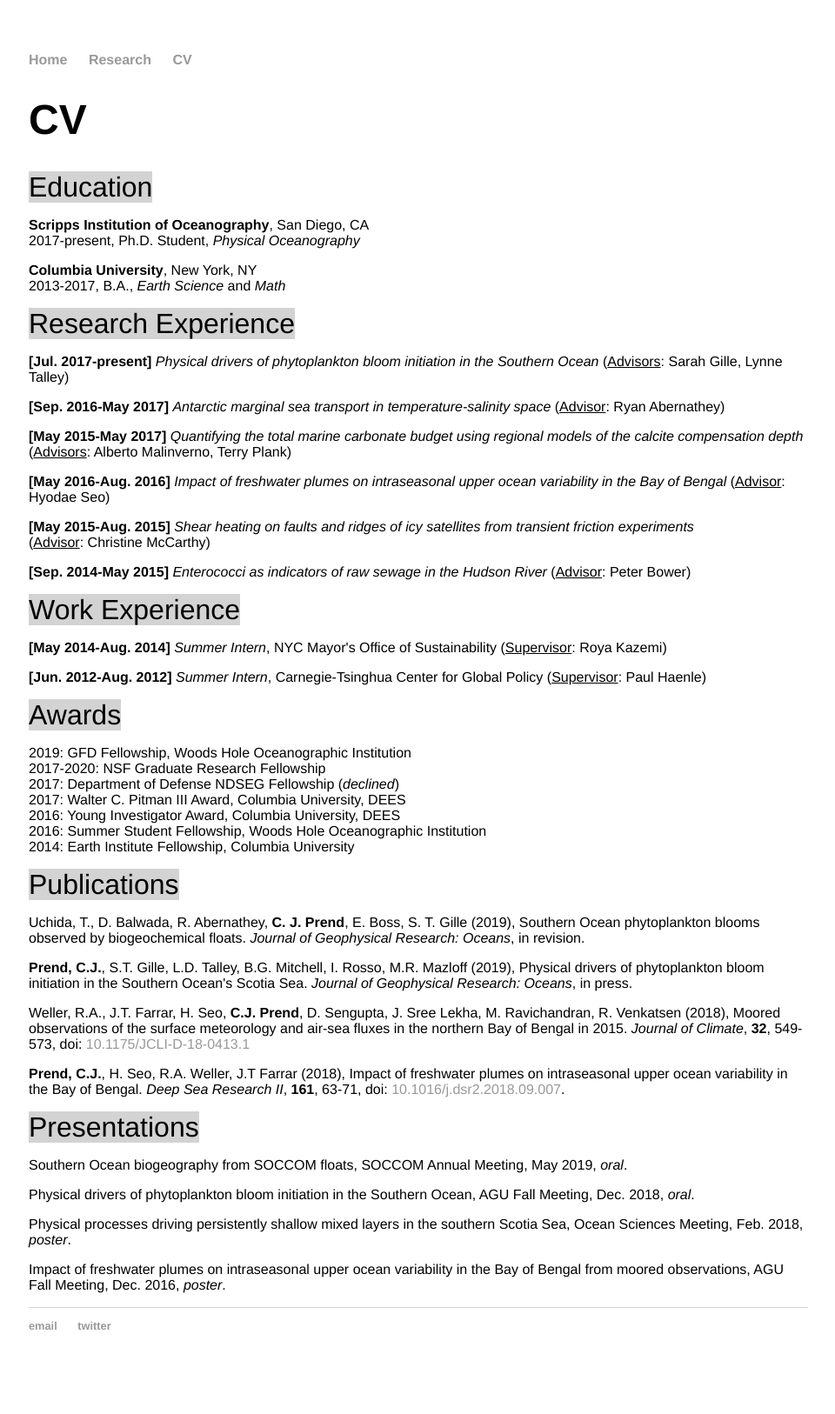
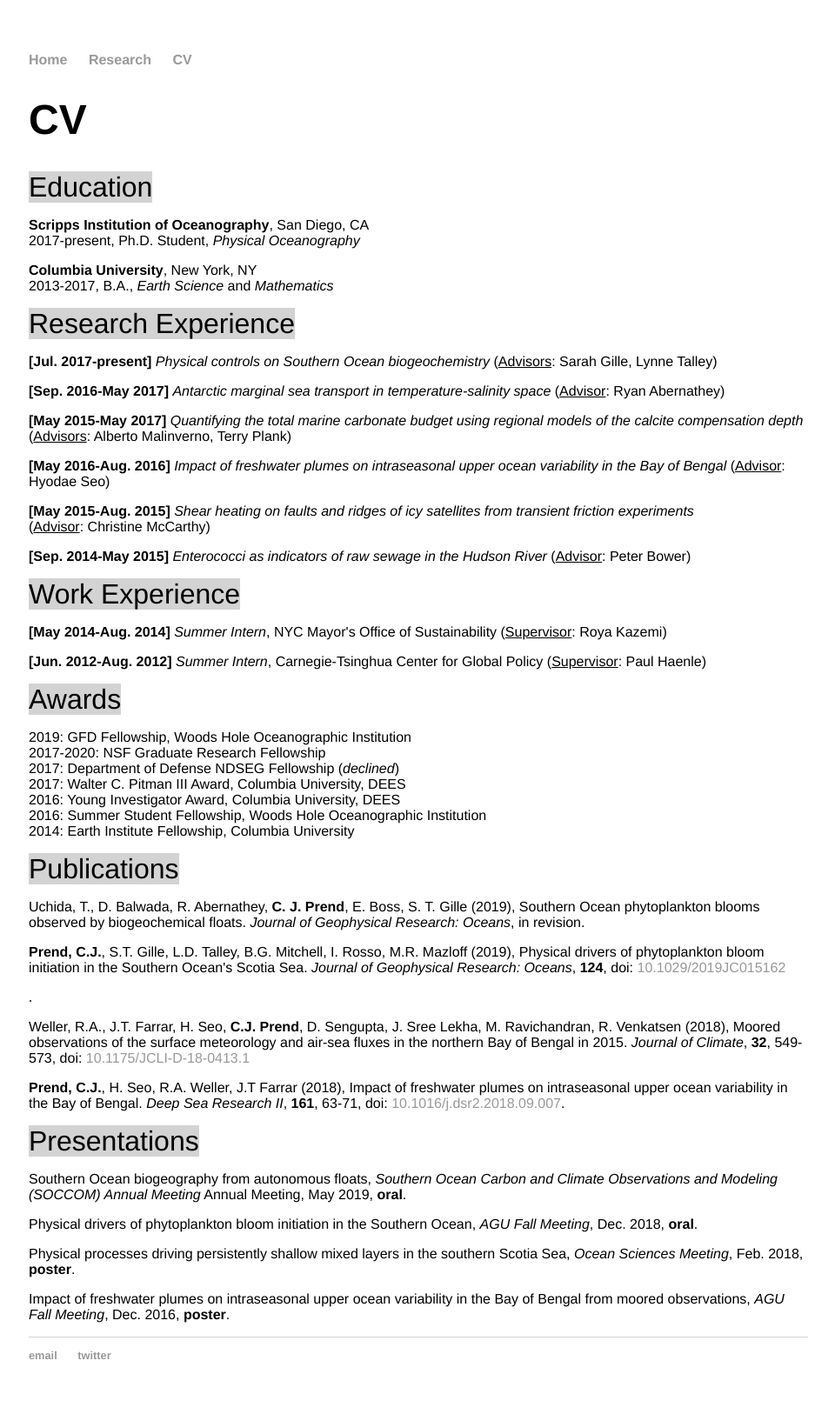
Before and after one commit to cprend/cprend.github.io, a Jekyll site: the page cv/index.html, which Jekyll copies as it is, in a window 1280 px wide. Shown: the whole page at 87% size, without its empty margins (159-1119 px from the left). Built offline with Jekyll 4.4.1, drawn with Linux system fonts in a browser that asks for light colours; before the commit the page ends 1592 px from its top, so only the background shows below that.

Commit message:
Update index.html

```diff
--- a/cv/index.html
+++ b/cv/index.html
@@ -21,9 +21,9 @@
 		<p><b>Scripps Institution of Oceanography</b>, San Diego, CA<br/>
 		2017-present, Ph.D. Student, <em>Physical Oceanography</em></p>
 		<p><b>Columbia University</b>, New York, NY<br/>
-		2013-2017, B.A., <em>Earth Science</em> and <em>Math</em></p>
+		2013-2017, B.A., <em>Earth Science</em> and <em>Mathematics</em></p>
 		<p1>Research Experience</p1>
-		<p><b>[Jul. 2017-present]</b> <em>Physical drivers of phytoplankton bloom initiation in the Southern Ocean</em> (<u>Advisors</u>: Sarah Gille, Lynne Talley)</p>
+		<p><b>[Jul. 2017-present]</b> <em>Physical controls on Southern Ocean biogeochemistry</em> (<u>Advisors</u>: Sarah Gille, Lynne Talley)</p>
 		<p><b>[Sep. 2016-May 2017]</b> <em>Antarctic marginal sea transport in temperature-salinity space</em> (<u>Advisor</u>: Ryan Abernathey)</p>
 		<p><b>[May 2015-May 2017]</b> <em>Quantifying the total marine carbonate budget using regional models of the calcite compensation
 			depth</em> (<u>Advisors</u>: Alberto Malinverno, Terry Plank)</p>
@@ -47,18 +47,18 @@
 		<p>Uchida, T., D. Balwada, R. Abernathey, <b>C. J. Prend</b>, E. Boss, S. T. Gille (2019), Southern Ocean phytoplankton blooms observed by biogeochemical floats.
 		<em>Journal of Geophysical Research: Oceans</em>, in revision.
 		<p><b>Prend, C.J.</b>, S.T. Gille, L.D. Talley, B.G. Mitchell, I. Rosso, M.R. Mazloff (2019), Physical drivers of phytoplankton bloom initiation in the Southern Ocean's
-		Scotia Sea. <em>Journal of Geophysical Research: Oceans</em>, in press.
+		Scotia Sea. <em>Journal of Geophysical Research: Oceans</em>, <b>124</b>, doi: <a href="https://agupubs.onlinelibrary.wiley.com/doi/full/10.1029/2019JC015162">10.1029/2019JC015162</a></p>.
 		<p>Weller, R.A., J.T. Farrar, H. Seo, <b>C.J. Prend</b>, D. Sengupta, J. Sree Lekha, M. Ravichandran, R. Venkatsen (2018), Moored observations of the surface meteorology
 		and air-sea fluxes in the northern Bay of Bengal in 2015. <em>Journal of Climate</em>, <b>32</b>, 549-573, doi: <a href="https://journals.ametsoc.org/doi/abs/10.1175/JCLI-D-18-0413.1">10.1175/JCLI-D-18-0413.1</a></p>
 		<p><b>Prend, C.J.</b>, H. Seo, R.A. Weller, J.T Farrar (2018), Impact of freshwater plumes on intraseasonal
 		upper ocean variability in the Bay of Bengal. <em>Deep Sea Research II</em>, <b>161</b>, 63-71, doi: <a href="https://www.sciencedirect.com/science/article/pii/S0967064517304010?via%3Dihub">10.1016/j.dsr2.2018.09.007</a>.</p>
 		<p1>Presentations</p1>
-		<p>Southern Ocean biogeography from SOCCOM floats, SOCCOM Annual Meeting, May 2019, <em>oral</em>.</p>
-		<p>Physical drivers of phytoplankton bloom initiation in the Southern Ocean, AGU Fall Meeting, Dec. 2018, <em>oral</em>.</p>
+		<p>Southern Ocean biogeography from autonomous floats, <em>Southern Ocean Carbon and Climate Observations and Modeling (SOCCOM) Annual Meeting</em> Annual Meeting, May 2019, <b>oral</b>.</p>
+		<p>Physical drivers of phytoplankton bloom initiation in the Southern Ocean, <em>AGU Fall Meeting</em>, Dec. 2018, <b>oral</b>.</p>
 		<p>Physical processes driving persistently shallow mixed layers in the southern Scotia Sea,
-			Ocean Sciences Meeting, Feb. 2018, <em>poster</em>.</p>
+			<em>Ocean Sciences Meeting</em>, Feb. 2018, <b>poster</b>.</p>
 		<p>Impact of freshwater plumes on intraseasonal upper ocean variability in the Bay of Bengal from moored observations,
-			AGU Fall Meeting, Dec. 2016, <em>poster</em>.</p>
+			<em>AGU Fall Meeting</em>, Dec. 2016, <b>poster</b>.</p>
 </div><!-- /.blurb -->
 
 			</div><!-- /.container -->
```
